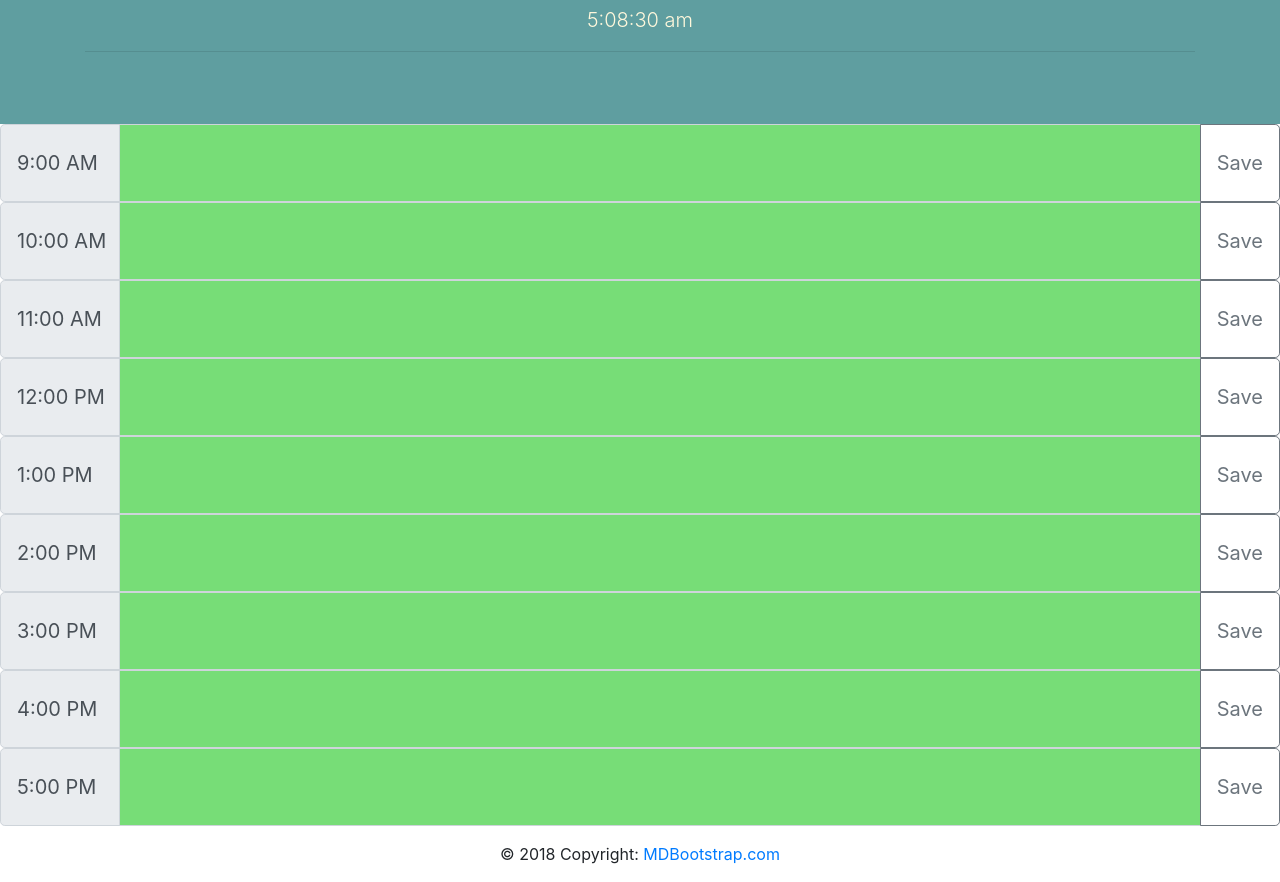
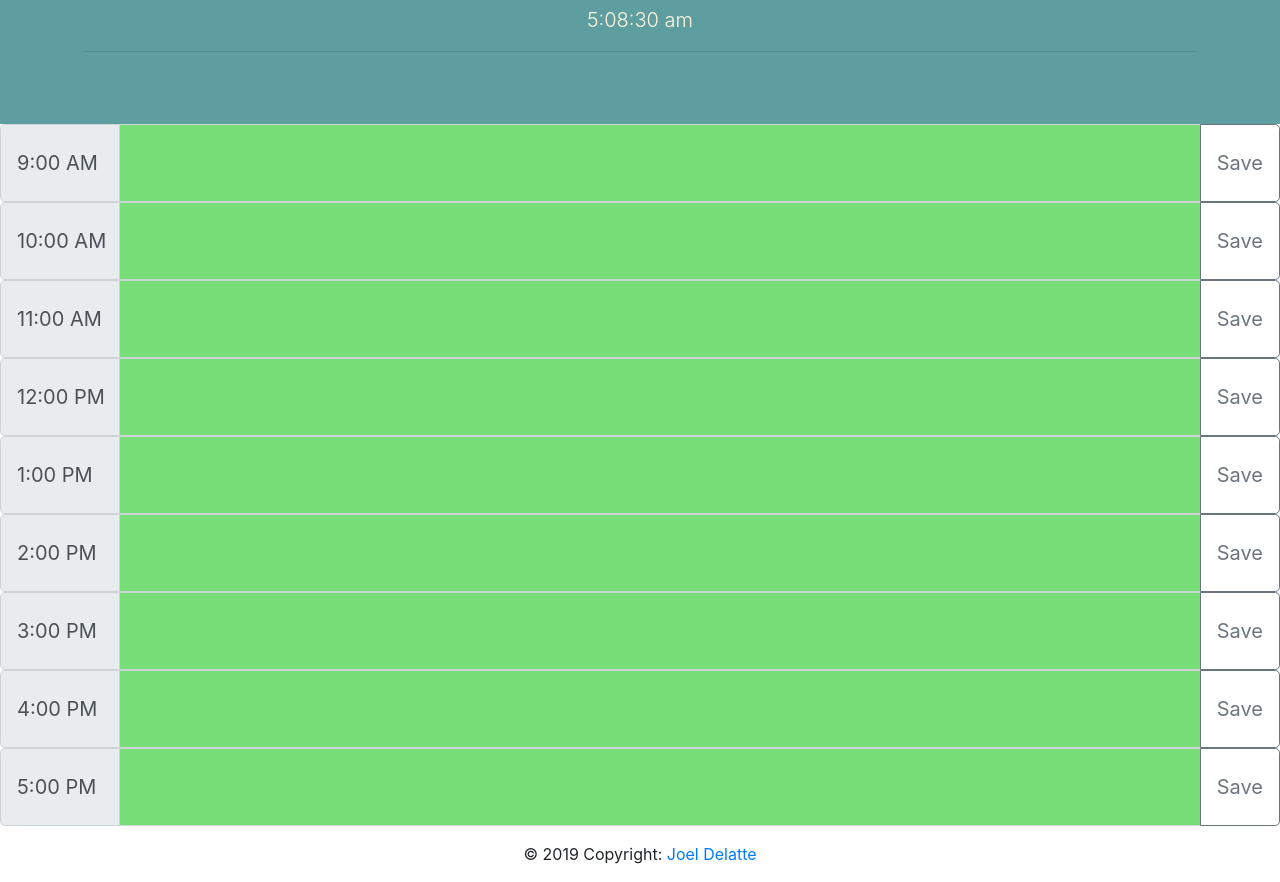
Before and after one commit to joeldelatte/day-planner, a plain HTML site: page index.html in a window 1280 px wide. Shown: the part 153-1035 px from the top of the page. Drawn offline with nearby package versions, Linux system fonts and the light colour scheme.

Commit message:
adds complete readme and accurate footer text and link

```diff
--- a/index.html
+++ b/index.html
@@ -114,8 +114,8 @@
     <footer class="page-footer font-small blue">
 
         <!-- Copyright -->
-        <div class="footer-copyright text-center py-3">© 2018 Copyright:
-          <a href="https://mdbootstrap.com/education/bootstrap/"> MDBootstrap.com</a>
+        <div class="footer-copyright text-center py-3">© 2019 Copyright:
+          <a href="https://github.com/joeldelatte"> Joel Delatte</a>
         </div>
         <!-- Copyright -->
 
--- a/script.js
+++ b/script.js
@@ -147,4 +147,5 @@ if (moment() < moment('4:00 pm', ['h:m a', 'H:m'])) {
 if (moment() < moment('5:00 pm', ['h:m a', 'H:m'])) {
     $("#input-9").css({"background-color": "#77dd77", "color": "white"});
 }
+
 loadSaved()
```
Also changed, not shown: 1 other file.
